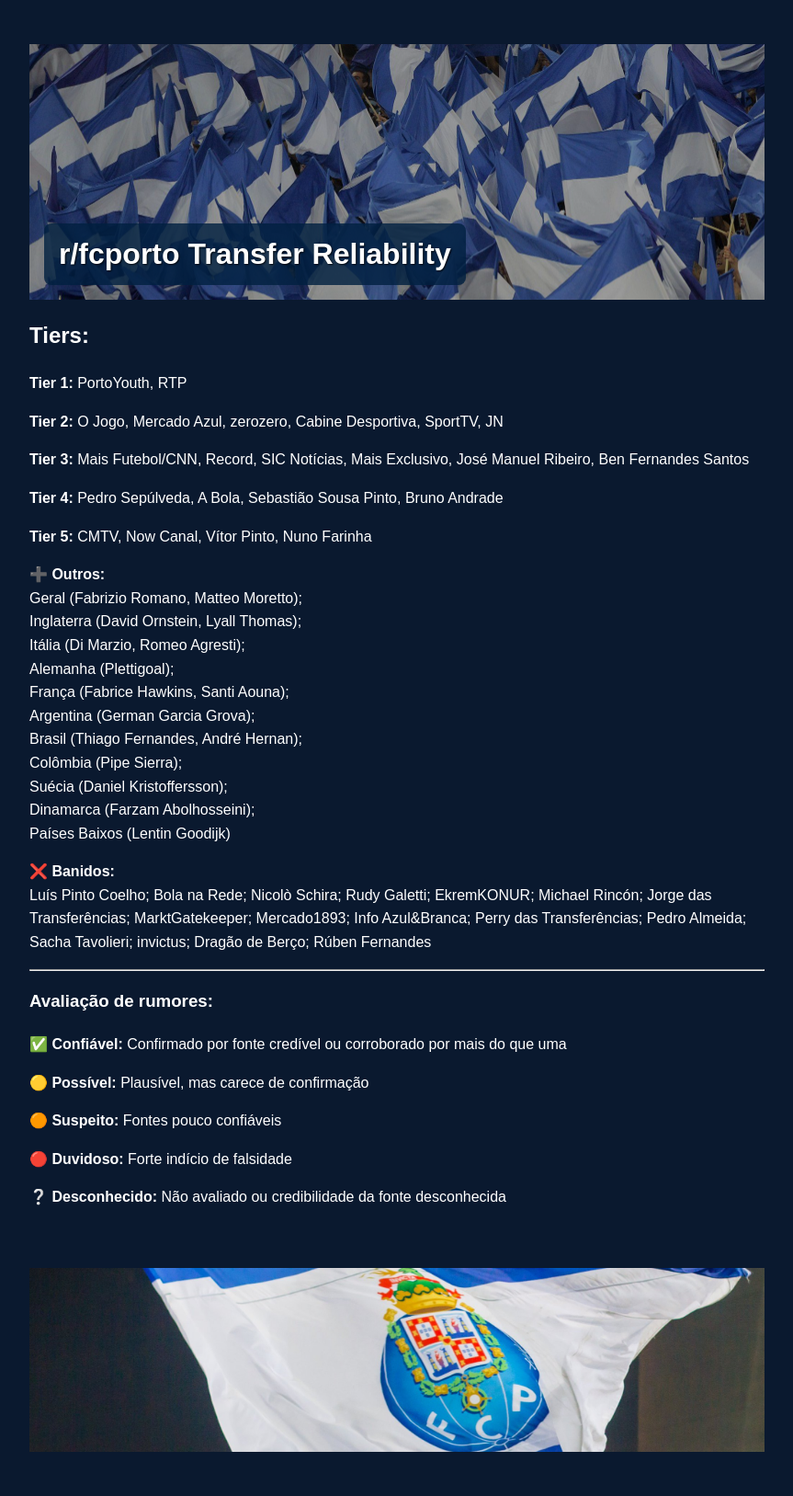
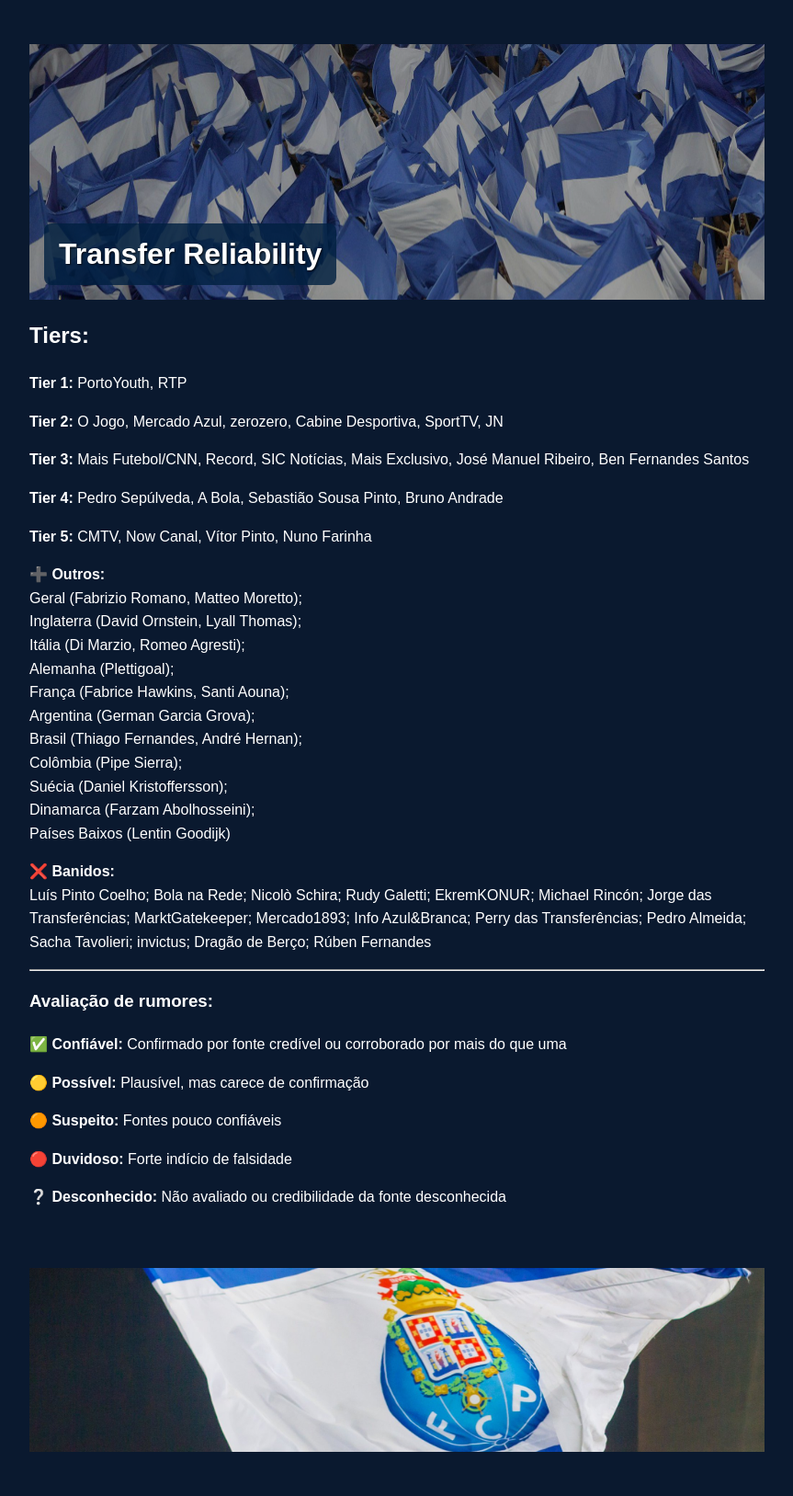
Before and after one commit to Azrial1739/teste-transfer, a Jekyll site: the page built from transfer.md, in a window 1280 px wide. Shown: the whole page at 92% size, without its empty margins (208-1071 px from the left). Built offline with Jekyll 4.4.1, drawn with Linux system fonts in a browser that asks for light colours.

Commit message:
Update transfer.md

```diff
--- a/transfer.md
+++ b/transfer.md
@@ -1,7 +1,9 @@
 ---
 layout: default
-title: r/fcporto Transfer Reliability
+title: Transfer Reliability
+permalink: /transfer/
 ---
+
 
 
 ## Tiers:
```
